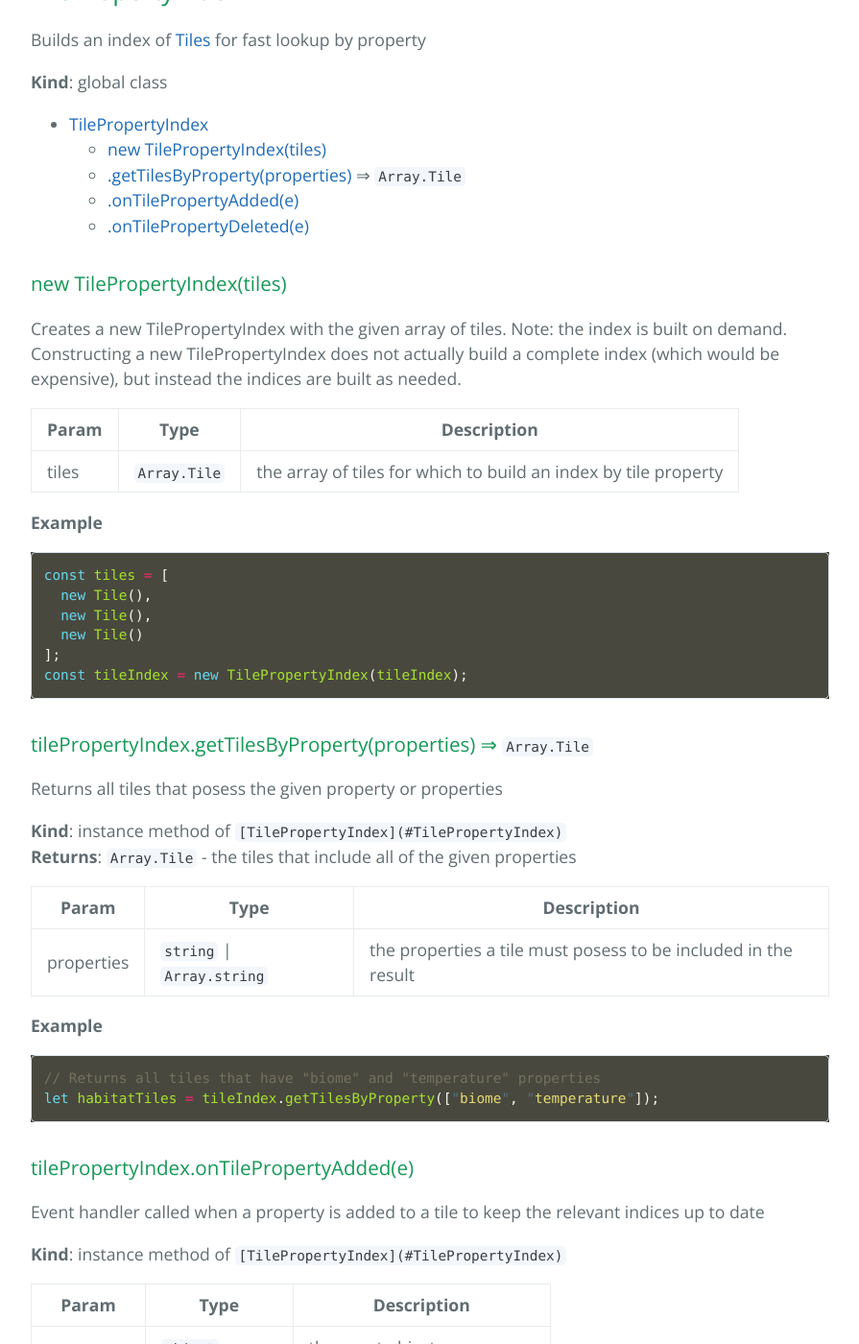
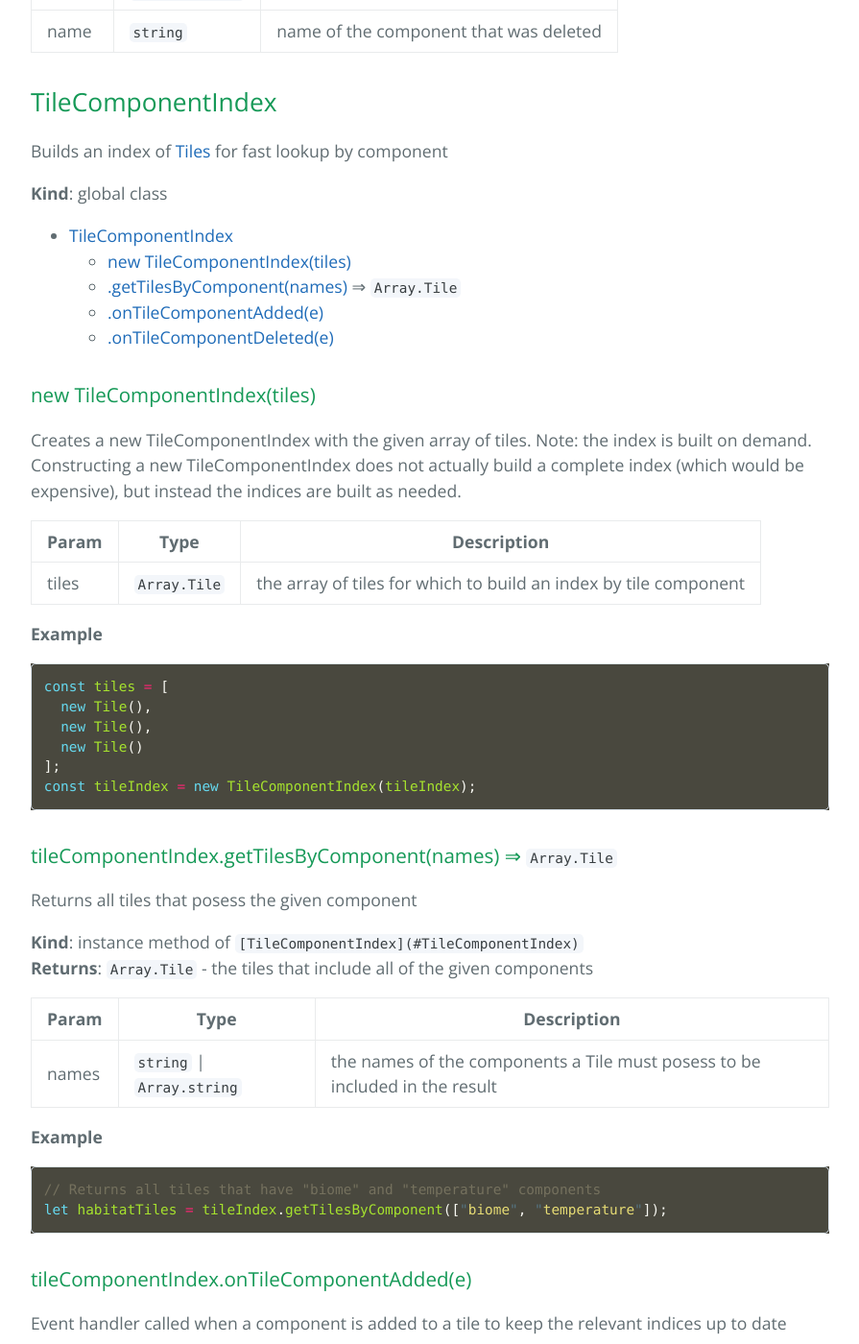
Before and after one commit to cjsauer/genetic-sandbox, a Jekyll site: the page built from site/docs.md, in a window 1280 px wide and 1400 px high, scrolled down 9680 px. Shown: the whole window at 96% size, without its empty margins (192-1087 px from the left). Built offline with Jekyll 4.4.1, drawn with Linux system fonts in a browser that asks for light colours; some of the changed text lies outside the part shown.

Commit message:
Rename tile 'properties' to 'components'

````diff
--- a/site/docs.md
+++ b/site/docs.md
@@ -17,11 +17,11 @@
 Implementation details can be found <a href="http://goo.gl/nLO6sN">here</a>.</p>
 </dd>
 <dt><a href="#Tile">Tile</a></dt>
-<dd><p>A Tile is nothing more than a wrapper around a stanard JavaScript object,
-and represents the state at a discrete location within a grid</p>
+<dd><p>A Tile is a collection of components (data) representing the state at a
+specific place in a grid</p>
 </dd>
-<dt><a href="#TilePropertyIndex">TilePropertyIndex</a></dt>
-<dd><p>Builds an index of <a href="Tiles">Tiles</a> for fast lookup by property</p>
+<dt><a href="#TileComponentIndex">TileComponentIndex</a></dt>
+<dd><p>Builds an index of <a href="Tiles">Tiles</a> for fast lookup by component</p>
 </dd>
 <dt><a href="#Hexagon">Hexagon</a> ⇐ <code><a href="#IShape">IShape</a></code></dt>
 <dd><p>A flat-topped, regular hexagon. Implementation details can be found
@@ -74,7 +74,7 @@
 
 
 * [App](#App)
-    * [new App(systems, paperScope)](#new_App_new)
+    * [new App(grid, systems, paperScope)](#new_App_new)
     * [.grid](#App+grid) : <code>[HexGrid](#HexGrid)</code>
     * [.systems](#App+systems) : <code>Array.ISystem</code>
     * [.paper](#App+paper) : <code>PaperScope</code>
@@ -85,12 +85,13 @@
 
 <a name="new_App_new"></a>
 
-### new App(systems, paperScope)
+### new App(grid, systems, paperScope)
 Prepares a Genetic Sandbox application for bootstrapping.
 
 
 | Param | Type | Description |
 | --- | --- | --- |
+| grid | <code>[HexGrid](#HexGrid)</code> | hex grid to use as the stage |
 | systems | <code>Array.ISystem</code> | the systems to be included in the main processing loop |
 | paperScope | <code>PaperScope</code> | Paper.js graphics context |
 
@@ -147,16 +148,16 @@
 **See**: [Tile](#Tile)
 
 * [HexGrid](#HexGrid)
-    * [new HexGrid(radius, [defaultTileProps])](#new_HexGrid_new)
+    * [new HexGrid(radius, [defaultTileComponents])](#new_HexGrid_new)
     * [.getTile(q, r)](#HexGrid+getTile) ⇒ <code>[Tile](#Tile)</code>
     * [.getTiles()](#HexGrid+getTiles) ⇒ <code>Array.Tile</code>
-    * [.getTilesByProperty(properties)](#HexGrid+getTilesByProperty) ⇒ <code>Array.Tile</code>
+    * [.getTilesByComponent(names)](#HexGrid+getTilesByComponent) ⇒ <code>Array.Tile</code>
     * [.neighborsOf(q, r)](#HexGrid+neighborsOf) ⇒ <code>Array.Tile</code>
     * [.distanceBetween(q1, r1, q2, r2)](#HexGrid+distanceBetween) ⇒ <code>number</code>
 
 <a name="new_HexGrid_new"></a>
 
-### new HexGrid(radius, [defaultTileProps])
+### new HexGrid(radius, [defaultTileComponents])
 Constructs a new HexGrid of given radius. The pattern of tiles within the
 grid will then form a hexagon itself with (0,0) being the center.
 A grid of radius 0 is just a single hexagon, radius 1 is a single hexagon
@@ -166,7 +167,7 @@
 | Param | Type | Default | Description |
 | --- | --- | --- | --- |
 | radius | <code>number</code> |  | Number of tiles from center of grid to the edge, not counting the center tile |
-| [defaultTileProps] | <code>Object</code> | <code>{}</code> | Default properties that all Tiles will be initialized with |
+| [defaultTileComponents] | <code>Object</code> | <code>{}</code> | Default components that all Tiles will be initialized with |
 
 **Example**
 
@@ -209,24 +210,24 @@
   tile.set("temperature", 75).set("forecast", "sunny");
 });
 ```
-<a name="HexGrid+getTilesByProperty"></a>
+<a name="HexGrid+getTilesByComponent"></a>
 
-### hexGrid.getTilesByProperty(properties) ⇒ <code>Array.Tile</code>
-Returns all tiles that posess the given property or properties
+### hexGrid.getTilesByComponent(names) ⇒ <code>Array.Tile</code>
+Returns all tiles that posess the given component or components
 
 **Kind**: instance method of <code>[HexGrid](#HexGrid)</code>
 **Returns**: <code>Array.Tile</code> - the tiles that include all of the given
-properties
+components
 
 | Param | Type | Description |
 | --- | --- | --- |
-| properties | <code>string</code> &#124; <code>Array.string</code> | the properties a tile must posess to be included in the result |
+| names | <code>string</code> &#124; <code>Array.string</code> | the names of the components this tile must posess to be included in the result |
 
 **Example**
 
 ```js
-// Returns all tiles that have "biome" and "temperature" properties
-let habitatTiles = grid.getTilesByProperty(["biome", "temperature"]);
+// Returns all tiles that have "biome" and "temperature" components
+let habitatTiles = grid.getTilesByComponent(["biome", "temperature"]);
 ```
 <a name="HexGrid+neighborsOf"></a>
 
@@ -273,31 +274,31 @@
 <a name="Tile"></a>
 
 ## Tile
-A Tile is nothing more than a wrapper around a stanard JavaScript object,
-and represents the state at a discrete location within a grid
+A Tile is a collection of components (data) representing the state at a
+specific place in a grid
 
 **Kind**: global class
 
 * [Tile](#Tile)
-    * [new Tile([initialProperties])](#new_Tile_new)
-    * [.get(key)](#Tile+get) ⇒ <code>\*</code>
-    * [.hasProperty(key)](#Tile+hasProperty) ⇒ <code>boolean</code>
-    * [.set(key, value)](#Tile+set) ⇒ <code>[Tile](#Tile)</code>
-    * [.delete(key)](#Tile+delete) ⇒ <code>boolean</code>
-    * ["propertyAdded"](#Tile+event_propertyAdded)
-    * ["propertyDeleted"](#Tile+event_propertyDeleted)
+    * [new Tile([initialComponents])](#new_Tile_new)
+    * [.get(name)](#Tile+get) ⇒ <code>\*</code>
+    * [.hasComponent(name)](#Tile+hasComponent) ⇒ <code>boolean</code>
+    * [.set(name, component)](#Tile+set) ⇒ <code>[Tile](#Tile)</code>
+    * [.delete(name)](#Tile+delete) ⇒ <code>boolean</code>
+    * ["componentAdded"](#Tile+event_componentAdded)
+    * ["componentDeleted"](#Tile+event_componentDeleted)
 
 <a name="new_Tile_new"></a>
 
-### new Tile([initialProperties])
-Creates a new tile with initial properties. Note that the given initial
-properties will be copied *by value* into each tile. What this means is
-that inner objects of the initial properties object are *not* deep copied.
+### new Tile([initialComponents])
+Creates a new tile with initial components. Note that the given initial
+components object will be copied *by value* into each tile. What this means
+is that inner objects of the component are *not* deep copied.
 
 
 | Param | Type | Default | Description |
 | --- | --- | --- | --- |
-| [initialProperties] | <code>Object</code> | <code>{}</code> | Initial properties of the Tile |
+| [initialComponents] | <code>Object</code> | <code>{}</code> | Initial components of the Tile |
 
 **Example**
 
@@ -305,83 +306,88 @@
 const hotTile = new Tile({
   temperature: 110,
   biome: "desert"
+  vegetation: [
+    { type: "tree", edible: false },
+    { type: "berries", edible: true}
+  ]
 });
 ```
 <a name="Tile+get"></a>
 
-### tile.get(key) ⇒ <code>\*</code>
-Returns the specified property's value
+### tile.get(name) ⇒ <code>\*</code>
+Returns the specified component
 
 **Kind**: instance method of <code>[Tile](#Tile)</code>
-**Returns**: <code>\*</code> - Value of property at `key`, or undefined if property not found
+**Returns**: <code>\*</code> - component data, or undefined if component not found
 
 | Param | Type | Description |
 | --- | --- | --- |
-| key | <code>string</code> | Name of the property |
+| name | <code>string</code> | Name of the component |
 
 **Example**
 
 ```js
 let temperature = hotTile.get("temperature");
 ```
-<a name="Tile+hasProperty"></a>
+<a name="Tile+hasComponent"></a>
 
-### tile.hasProperty(key) ⇒ <code>boolean</code>
-Returns true if this Tile has the given key, false otherwise
+### tile.hasComponent(name) ⇒ <code>boolean</code>
+Returns true if this Tile has the given component, false otherwise
 
 **Kind**: instance method of <code>[Tile](#Tile)</code>
-**Returns**: <code>boolean</code> - True if the Tile has the given property, false
+**Returns**: <code>boolean</code> - True if the Tile has the given component, false
 otherwise
 
 | Param | Type | Description |
 | --- | --- | --- |
-| key | <code>string</code> | the key to check |
+| name | <code>string</code> | the name of the component to check for |
 
 <a name="Tile+set"></a>
 
-### tile.set(key, value) ⇒ <code>[Tile](#Tile)</code>
-Sets the specified property's value, or creates and sets the property if it
-does not yet exist.
+### tile.set(name, component) ⇒ <code>[Tile](#Tile)</code>
+Sets the specified component
 
 **Kind**: instance method of <code>[Tile](#Tile)</code>
 **Returns**: <code>[Tile](#Tile)</code> - The Tile object
-**Emits**: <code>[propertyAdded](#Tile+event_propertyAdded)</code>
+**Emits**: <code>[componentAdded](#Tile+event_componentAdded)</code>
 
 | Param | Type | Description |
 | --- | --- | --- |
-| key | <code>string</code> | Name of the property to set/create |
-| value | <code>\*</code> | Value of the property |
+| name | <code>string</code> | name of the component to set |
+| component | <code>\*</code> | the component data |
 
 **Example**
 
 ```js
-hotTile.set("vegetation", ["cactus", "tumbleweed", "wildflowers"]);
+hotTile.set("vegetation", [
+  { type: "tree", edible: false }
+]);
 //Chaining
 hotTile.set("one", 1).set("two", 2).set("three", 3);
 ```
 <a name="Tile+delete"></a>
 
-### tile.delete(key) ⇒ <code>boolean</code>
-Deletes the specified property, removing it from the Tile completely
+### tile.delete(name) ⇒ <code>boolean</code>
+Deletes the specified component, removing it from the Tile completely
 
 **Kind**: instance method of <code>[Tile](#Tile)</code>
 **Returns**: <code>boolean</code> - True if an item was actually deleted, false otherwise
-**Emits**: <code>[propertyDeleted](#Tile+event_propertyDeleted)</code>
+**Emits**: <code>[componentDeleted](#Tile+event_componentDeleted)</code>
 
 | Param | Type | Description |
 | --- | --- | --- |
-| key | <code>string</code> | Name of the property to delete |
+| name | <code>string</code> | name of the component to delete |
 
 **Example**
 
 ```js
 let didDeleteSomething = hotTile.delete("temperature");
 ```
-<a name="Tile+event_propertyAdded"></a>
+<a name="Tile+event_componentAdded"></a>
 
-### "propertyAdded"
-Fired when a new property is added to a tile. It is NOT fired when
-a property is solely modified.
+### "componentAdded"
+Fired when a new component is added to a tile. It is NOT fired when
+a component is solely modified.
 
 **Kind**: event emitted by <code>[Tile](#Tile)</code>
 **Properties**
@@ -389,12 +395,12 @@
 | Name | Type | Description |
 | --- | --- | --- |
 | tile | <code>[Tile](#Tile)</code> | the tile that was modified |
-| property | <code>string</code> | the property that was added |
+| name | <code>string</code> | the name of the component that was added |
 
-<a name="Tile+event_propertyDeleted"></a>
+<a name="Tile+event_componentDeleted"></a>
 
-### "propertyDeleted"
-Fired when a property is deleted from a tile
+### "componentDeleted"
+Fired when a component is deleted from a tile
 
 **Kind**: event emitted by <code>[Tile](#Tile)</code>
 **Properties**
@@ -402,33 +408,33 @@
 | Name | Type | Description |
 | --- | --- | --- |
 | tile | <code>[Tile](#Tile)</code> | the tile that was modified |
-| property | <code>string</code> | the property that was deleted |
+| name | <code>string</code> | name of the component that was deleted |
 
-<a name="TilePropertyIndex"></a>
+<a name="TileComponentIndex"></a>
 
-## TilePropertyIndex
-Builds an index of [Tiles](Tiles) for fast lookup by property
+## TileComponentIndex
+Builds an index of [Tiles](Tiles) for fast lookup by component
 
 **Kind**: global class
 
-* [TilePropertyIndex](#TilePropertyIndex)
-    * [new TilePropertyIndex(tiles)](#new_TilePropertyIndex_new)
-    * [.getTilesByProperty(properties)](#TilePropertyIndex+getTilesByProperty) ⇒ <code>Array.Tile</code>
-    * [.onTilePropertyAdded(e)](#TilePropertyIndex+onTilePropertyAdded)
-    * [.onTilePropertyDeleted(e)](#TilePropertyIndex+onTilePropertyDeleted)
+* [TileComponentIndex](#TileComponentIndex)
+    * [new TileComponentIndex(tiles)](#new_TileComponentIndex_new)
+    * [.getTilesByComponent(names)](#TileComponentIndex+getTilesByComponent) ⇒ <code>Array.Tile</code>
+    * [.onTileComponentAdded(e)](#TileComponentIndex+onTileComponentAdded)
+    * [.onTileComponentDeleted(e)](#TileComponentIndex+onTileComponentDeleted)
 
-<a name="new_TilePropertyIndex_new"></a>
+<a name="new_TileComponentIndex_new"></a>
 
-### new TilePropertyIndex(tiles)
-Creates a new TilePropertyIndex with the given array of tiles.
-Note: the index is built on demand. Constructing a new TilePropertyIndex
+### new TileComponentIndex(tiles)
+Creates a new TileComponentIndex with the given array of tiles.
+Note: the index is built on demand. Constructing a new TileComponentIndex
 does not actually build a complete index (which would be expensive),
 but instead the indices are built as needed.
 
 
 | Param | Type | Description |
 | --- | --- | --- |
-| tiles | <code>Array.Tile</code> | the array of tiles for which to build an index by tile property |
+| tiles | <code>Array.Tile</code> | the array of tiles for which to build an index by tile component |
 
 **Example**
 
@@ -438,54 +444,54 @@
   new Tile(),
   new Tile()
 ];
-const tileIndex = new TilePropertyIndex(tileIndex);
+const tileIndex = new TileComponentIndex(tileIndex);
 ```
-<a name="TilePropertyIndex+getTilesByProperty"></a>
+<a name="TileComponentIndex+getTilesByComponent"></a>
 
-### tilePropertyIndex.getTilesByProperty(properties) ⇒ <code>Array.Tile</code>
-Returns all tiles that posess the given property or properties
+### tileComponentIndex.getTilesByComponent(names) ⇒ <code>Array.Tile</code>
+Returns all tiles that posess the given component
 
-**Kind**: instance method of <code>[TilePropertyIndex](#TilePropertyIndex)</code>
+**Kind**: instance method of <code>[TileComponentIndex](#TileComponentIndex)</code>
 **Returns**: <code>Array.Tile</code> - the tiles that include all of the given
-properties
+components
 
 | Param | Type | Description |
 | --- | --- | --- |
-| properties | <code>string</code> &#124; <code>Array.string</code> | the properties a tile must posess to be included in the result |
+| names | <code>string</code> &#124; <code>Array.string</code> | the names of the components a Tile must posess to be included in the result |
 
 **Example**
 
 ```js
-// Returns all tiles that have "biome" and "temperature" properties
-let habitatTiles = tileIndex.getTilesByProperty(["biome", "temperature"]);
+// Returns all tiles that have "biome" and "temperature" components
+let habitatTiles = tileIndex.getTilesByComponent(["biome", "temperature"]);
 ```
-<a name="TilePropertyIndex+onTilePropertyAdded"></a>
+<a name="TileComponentIndex+onTileComponentAdded"></a>
 
-### tilePropertyIndex.onTilePropertyAdded(e)
-Event handler called when a property is added to a tile to keep the
+### tileComponentIndex.onTileComponentAdded(e)
+Event handler called when a component is added to a tile to keep the
 relevant indices up to date
 
-**Kind**: instance method of <code>[TilePropertyIndex](#TilePropertyIndex)</code>
+**Kind**: instance method of <code>[TileComponentIndex](#TileComponentIndex)</code>
 
 | Param | Type | Description |
 | --- | --- | --- |
 | e | <code>object</code> | the event object |
 | e.tile | <code>[Tile](#Tile)</code> | the tile that is being updated |
-| e.property | <code>string</code> | the property that was added |
+| e.name | <code>string</code> | the name of the component that was added |
 
-<a name="TilePropertyIndex+onTilePropertyDeleted"></a>
+<a name="TileComponentIndex+onTileComponentDeleted"></a>
 
-### tilePropertyIndex.onTilePropertyDeleted(e)
-Event handler called when a property is deleted from a tile to keep the
+### tileComponentIndex.onTileComponentDeleted(e)
+Event handler called when a name is deleted from a tile to keep the
 relevant indices up to date
 
-**Kind**: instance method of <code>[TilePropertyIndex](#TilePropertyIndex)</code>
+**Kind**: instance method of <code>[TileComponentIndex](#TileComponentIndex)</code>
 
 | Param | Type | Description |
 | --- | --- | --- |
 | e | <code>object</code> | the event object |
 | e.tile | <code>[Tile](#Tile)</code> | the tile that is being updated |
-| e.property | <code>string</code> | the property that was deleted |
+| e.name | <code>string</code> | the name of the component that was deleted |
 
 <a name="Hexagon"></a>
 
````
Also changed, not shown: src/modules/grid/HexGrid.js (+17 -17 lines), src/modules/grid/Tile.js (+48 -43 lines), src/modules/grid/TileComponentIndex.js (renamed from src/modules/grid/TilePropertyIndex.js, +39 -39 lines), test/modules/grid/hexGrid.test.js (renamed from test/modules/grid/hexgrid.test.js, +10 -10 lines), test/modules/grid/tile.test.js (+21 -21 lines), test/modules/grid/tileComponentIndex.test.js (renamed from test/modules/grid/tilepropertyindex.test.js, +38 -38 lines), test/modules/systems/defaultGridRenderSystem.test.js (renamed from test/modules/systems/defaultgridrendersystem.test.js), test/modules/util/multiStringHashMap.test.js (renamed from test/modules/util/multistringhash.test.js).
